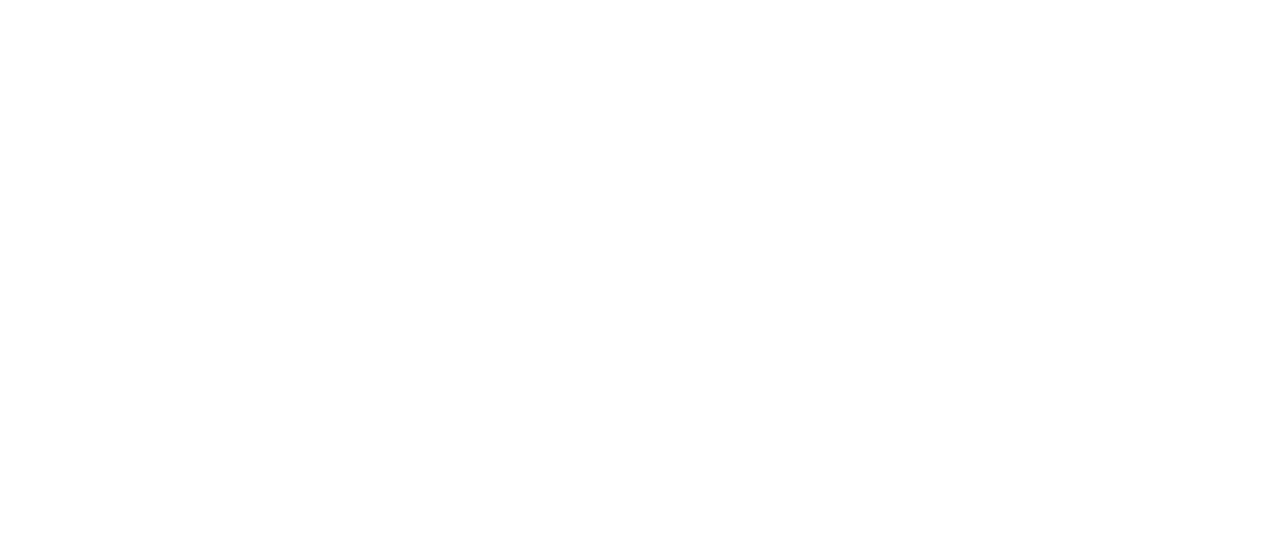
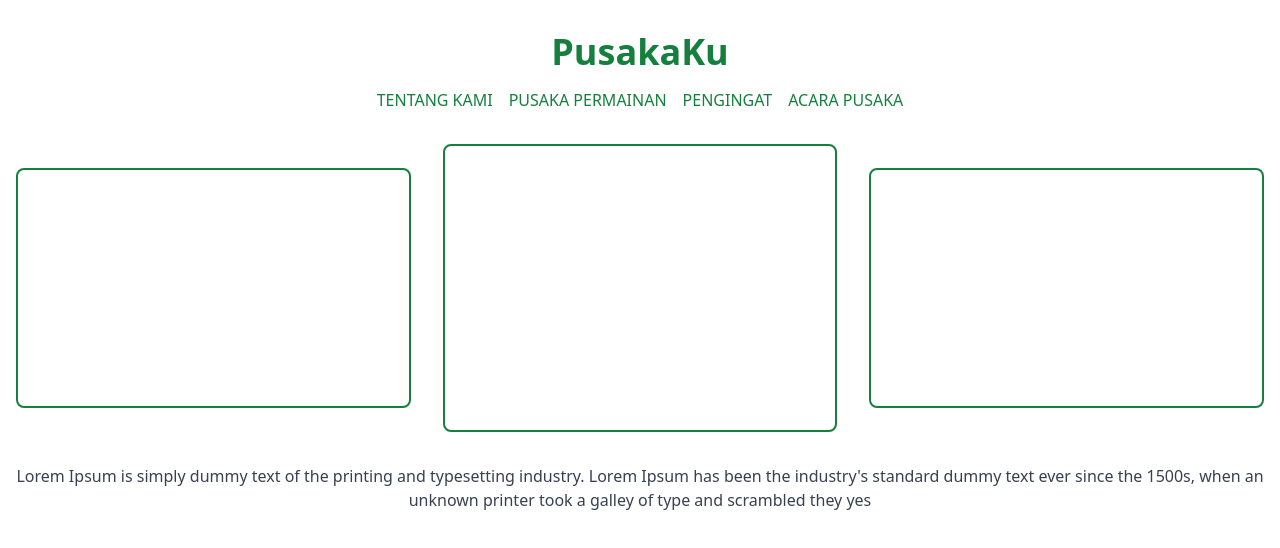
Before and after one commit to adyvka31/Pusakaku, a website: page index.html in a window 1280 px wide. Drawn offline with nearby package versions, Linux system fonts and the light colour scheme.

Commit message:
hero-belum jadi

```diff
--- a/index.html
+++ b/index.html
@@ -16,13 +16,43 @@
     <nav>
 
     </nav>
+    <!-- NAVBAR END -->
 
     <!-- HERO SECT -->
     <section class="hero">
+        <div class="container mx-auto px-4 py-8">
+            <div class="text-center mb-8">
+                <div class="text-green-700 text-4xl font-bold">PusakaKu</div>
+                <div class="flex justify-center space-x-4 text-green-700 mt-4">
+                    <a href="#" class="hover:underline">TENTANG KAMI</a>
+                    <a href="#" class="hover:underline">PUSAKA PERMAINAN</a>
+                    <a href="#" class="hover:underline">PENGINGAT</a>
+                    <a href="#" class="hover:underline">ACARA PUSAKA</a>
+                </div>
+            </div>
+
+            <div class="grid grid-cols-3 gap-x-8 gap-y-4 mb-8 items-center">
+                <div class="border-2 border-green-700 rounded-lg p-4 bg-white/70 h-60"></div>
+                <div class="border-2 border-green-700 rounded-lg p-4 bg-white/70 h-72"></div>
+                <div class="border-2 border-green-700 rounded-lg p-4 bg-white/70 h-60"></div>
+            </div>
+
+
+
+            <div class="text-center text-gray-700">
+                <p>Lorem Ipsum is simply dummy text of the printing and typesetting industry. Lorem Ipsum has been the industry's standard dummy text ever since the 1500s, when an unknown printer took a galley of type and scrambled they yes</p>
+            </div>
+        </div>
 
     </section>
+    <!-- HERO END -->
 
     <!-- ABOUT SECT -->
+    <section class="about">
 
+    </section>
+    <!-- ABOUT END -->
+
+    <!--  -->
 </body>
 </html>
```
